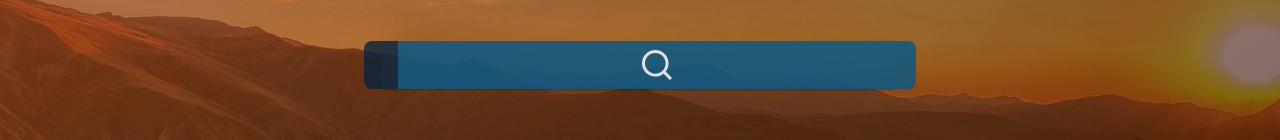
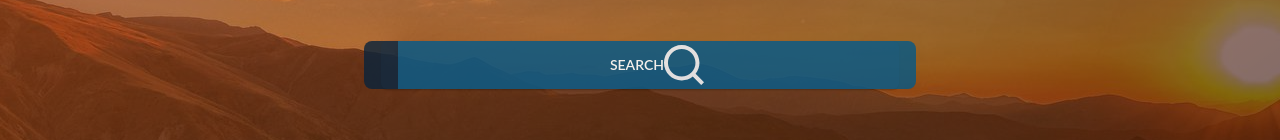
Before and after one commit to matthewfee/weather, a Next.js app: page / in a window 1280 px wide. Shown: the part 415-555 px from the top of the page. Built offline with nearby package versions, Linux system fonts and the light colour scheme.

Commit message:
increased accessibility for search button

```diff
--- a/components/SearchForm.js
+++ b/components/SearchForm.js
@@ -34,10 +34,17 @@ const SearchForm = ({
       />
 
       <Button
-        styles="btn btn-md search-button w-full text-white border-transparent bg-sky-800/90  w-[100px] opacity-90"
+        styles="btn btn-md flex flex-row search-button w-full text-white border-transparent bg-sky-800/90  w-[100px] opacity-90"
         callback={searchLocation}
       >
-        {!loading && <Image src="/icons/searchdark.svg" height="30px" width="30px" />}
+        {!loading && (
+          <div className="h-full flex flex-row">
+            <span className="h-ful bg-transparent">
+              Search
+              <Image src="/icons/searchdark.svg" height="40px" width="40px" />
+            </span>
+          </div>
+        )}
       </Button>
     </div>
     {loading && (
```
